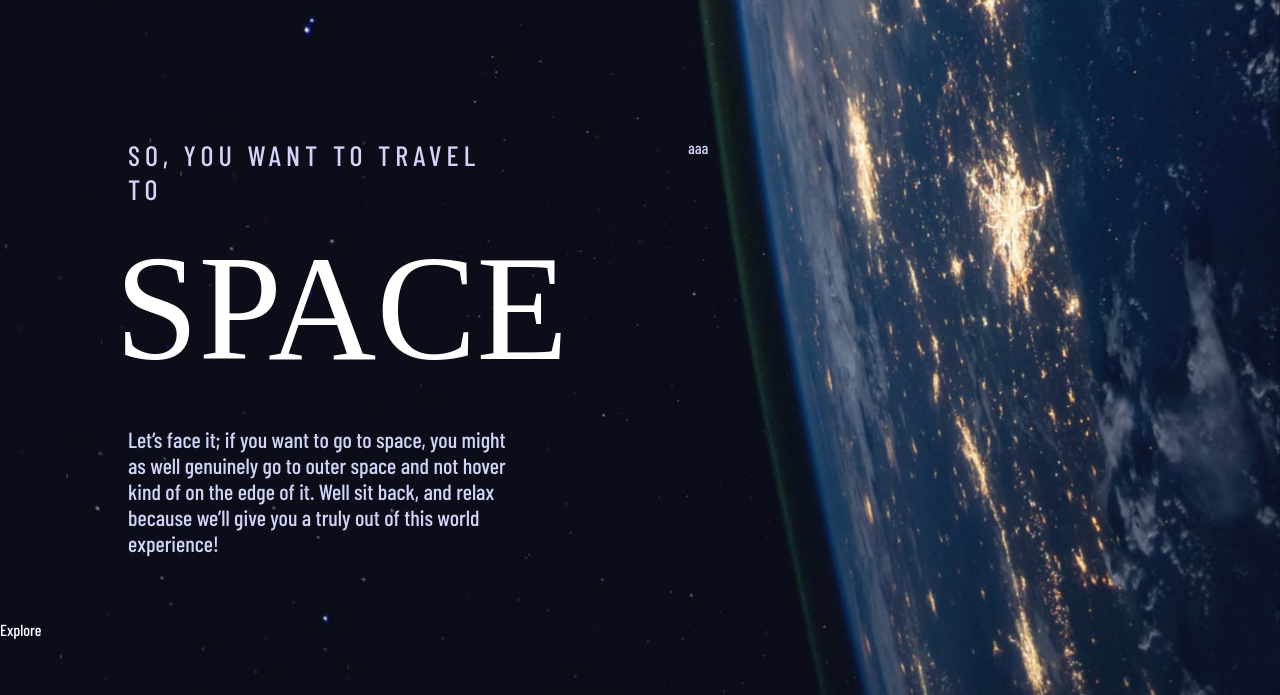
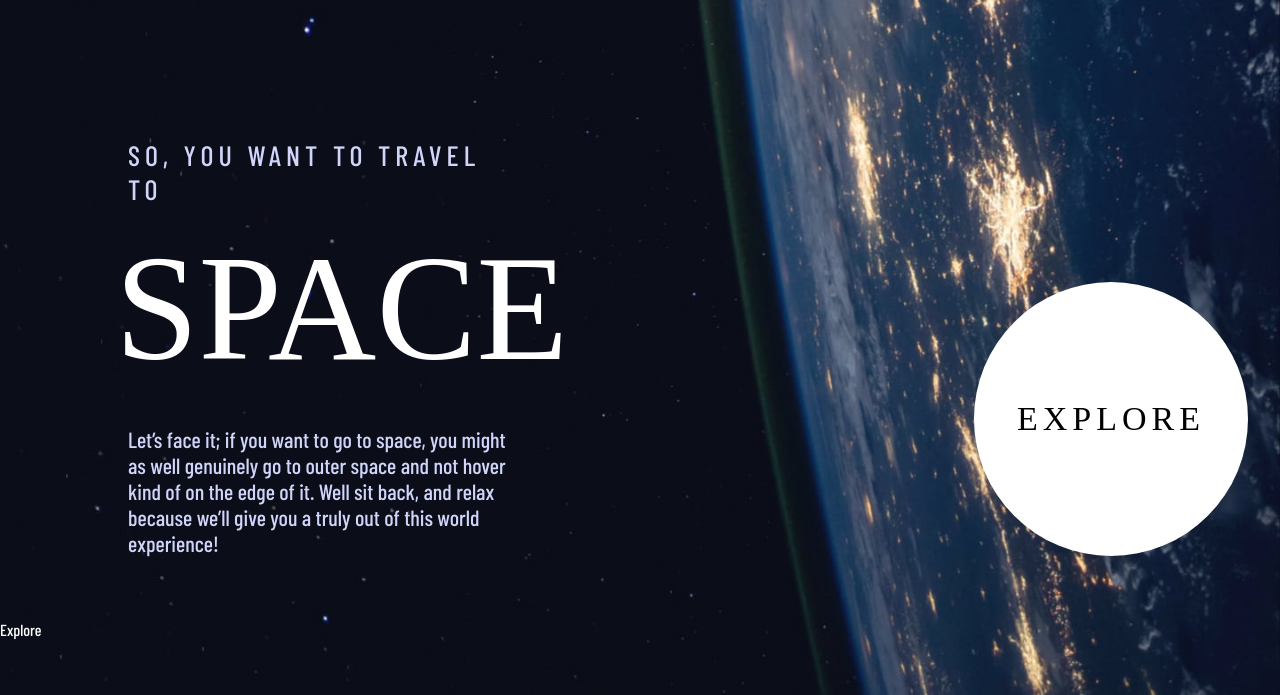
Before and after one commit to lucas-moont/space-tourism, a plain HTML site: page starter-code/index.html in a window 1280 px wide. Shown: the part 105-800 px from the top of the page. Drawn offline with nearby package versions, Linux system fonts and the light colour scheme; a web font is replaced by a local one.

Commit message:
Adding explore button to main LP.

```diff
--- a/starter-code/assets/styles/home.css
+++ b/starter-code/assets/styles/home.css
@@ -40,3 +40,31 @@ body{
 .firstCol{
     padding-right: 168px;
 }
+
+.secondCol{
+    padding-left: 168px;
+    display: flex;
+    justify-content: flex-end;
+    align-items: flex-end;
+    height: 100%;
+}
+
+.exploreBtn{
+    font-size: 34px;
+    letter-spacing: 5px;
+    color: #000;
+    font-weight: 300;
+    font-family: 'Bellefair', serif;
+    background-color: #FFF;
+    width: 274px;
+    height: 274px;
+    border-radius: 50%;
+    display: flex;
+    justify-content: center;
+    align-items: center;
+    align-self: flex-end;
+    border: 0px solid #FFFFFF55;
+    position: relative;
+    z-index: 4;
+    transition: 0.5s;
+}
--- a/starter-code/assets/styles/shared.css
+++ b/starter-code/assets/styles/shared.css
@@ -7,6 +7,7 @@
 body{
     color: #FFF;
     font-family: 'Barlow Condensed', sans-serif;
+    overflow-x: hidden;
 }
 
 a{
--- a/starter-code/index.html
+++ b/starter-code/index.html
@@ -41,7 +41,7 @@
             because we’ll give you a truly out of this world experience!</p>
         </div>
         <div class="secondCol">
-          aaa
+          <a href="destination.html" class="exploreBtn">EXPLORE</a>
         </div>
       </div>
     </section>
```
